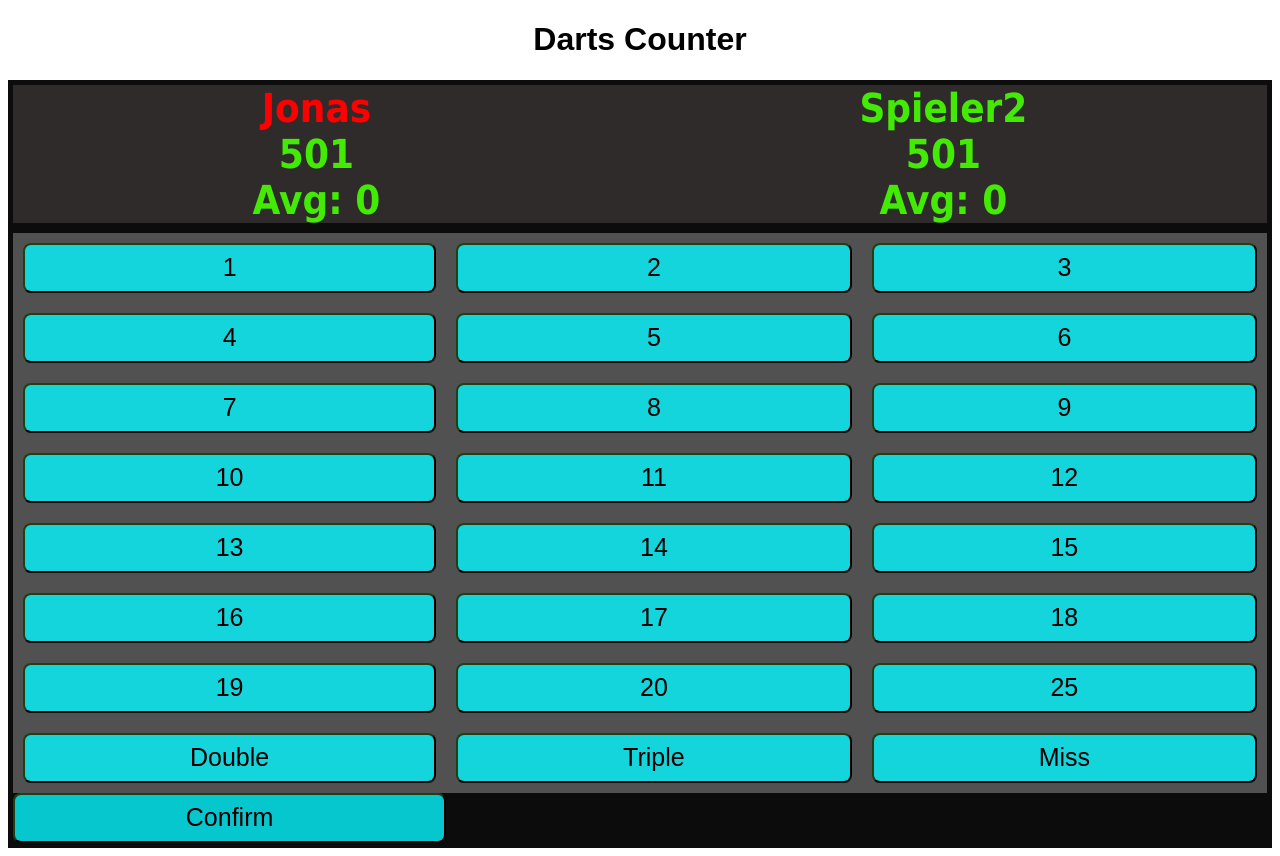
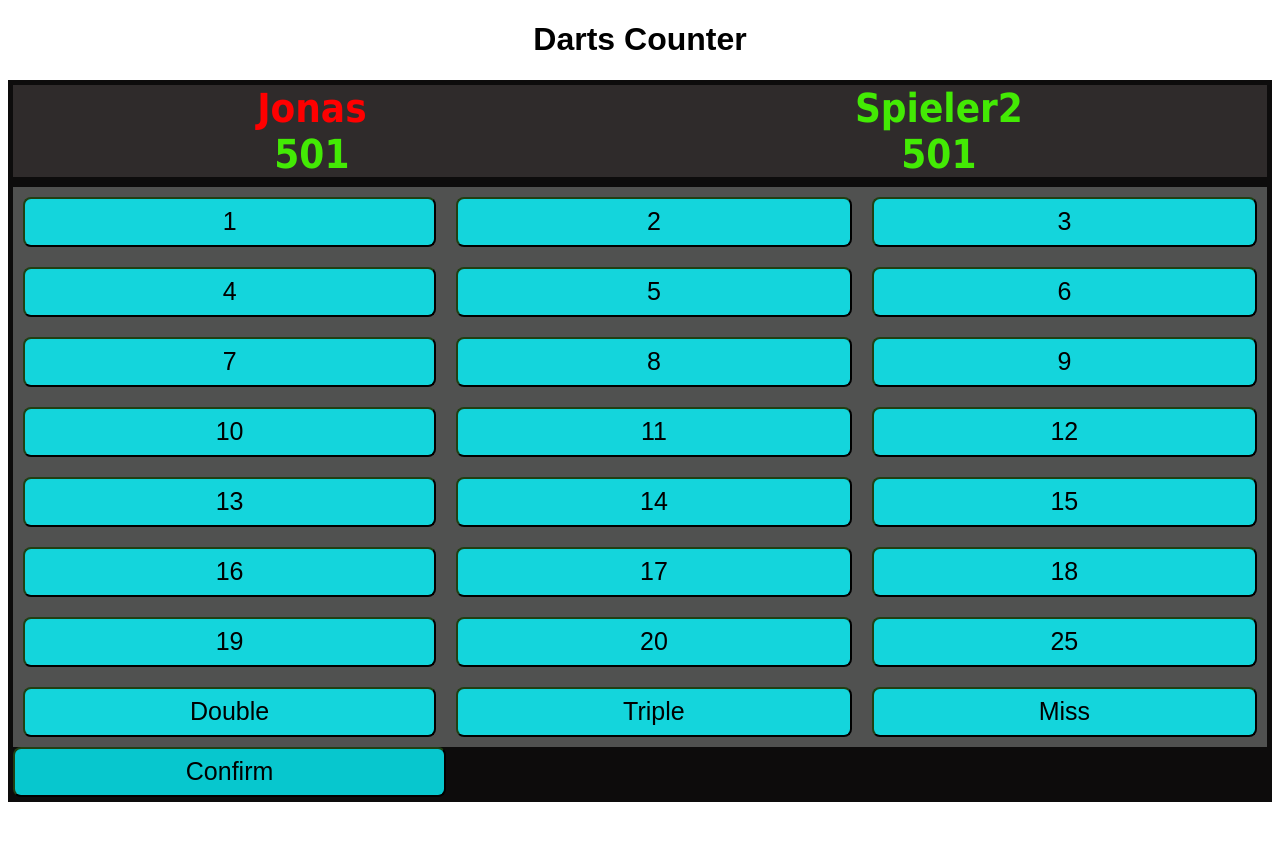
Before and after one commit to jo9x/darts_counter, a plain HTML site: page index.html in a window 1280 px wide. After the commit the page ends 810 px from the top, so only its background shows below. Drawn offline with nearby package versions, Linux system fonts and the light colour scheme; no server answers.

Commit message:
Ooops forgot to remove the average

```diff
--- a/index.html
+++ b/index.html
@@ -58,8 +58,8 @@
   <div id="playerTwo" class="grid-item-display"></div>
   <div id ="scoreOne" class="grid-item-display"></div>
   <div id ="scoreTwo" class="grid-item-display"></div>
-  <div id ="averageOne" class="grid-item-display">Avg: 0</div>
-  <div id ="averageTwo" class="grid-item-display">Avg: 0</div>
+  <!--<div id ="averageOne" class="grid-item-display">Avg: 0</div>-->
+  <!--<div id ="averageTwo" class="grid-item-display">Avg: 0</div>-->
 </div>
 <!--The section displaying the input buttons-->
 <div class="grid-container-buttons">
```
